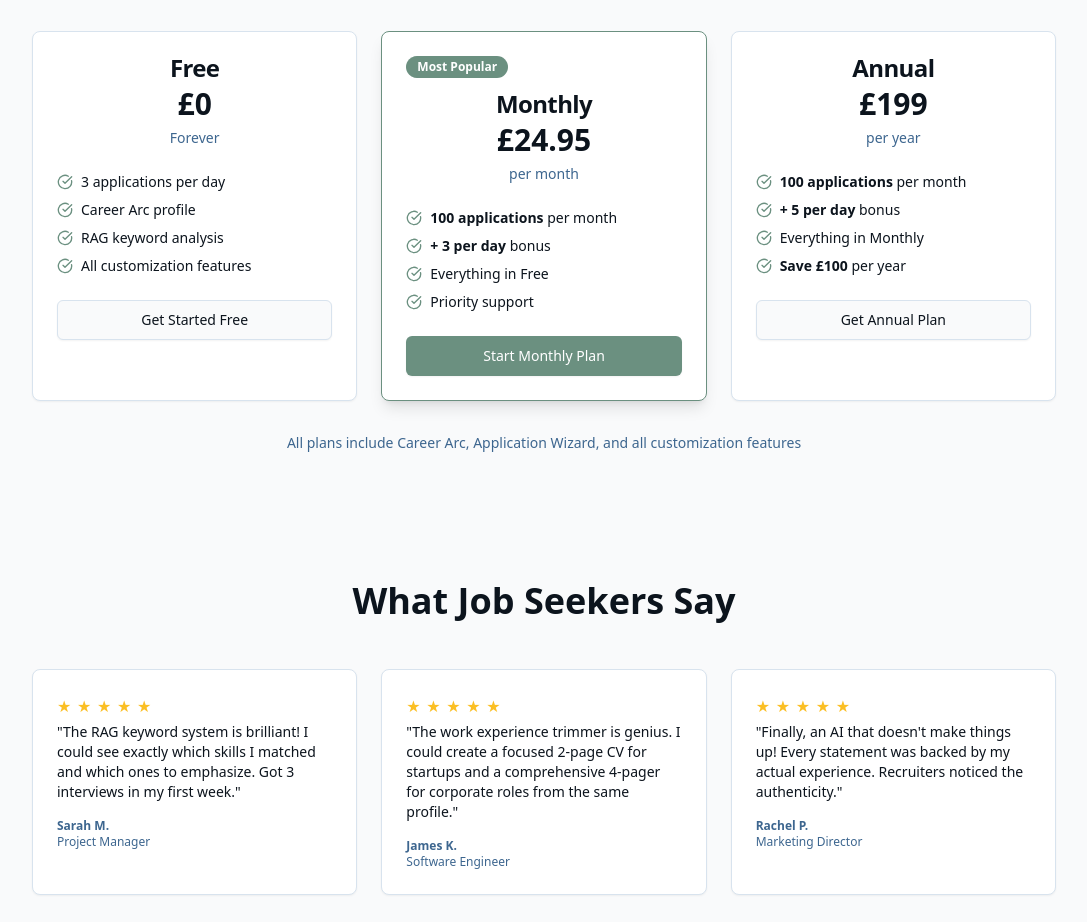
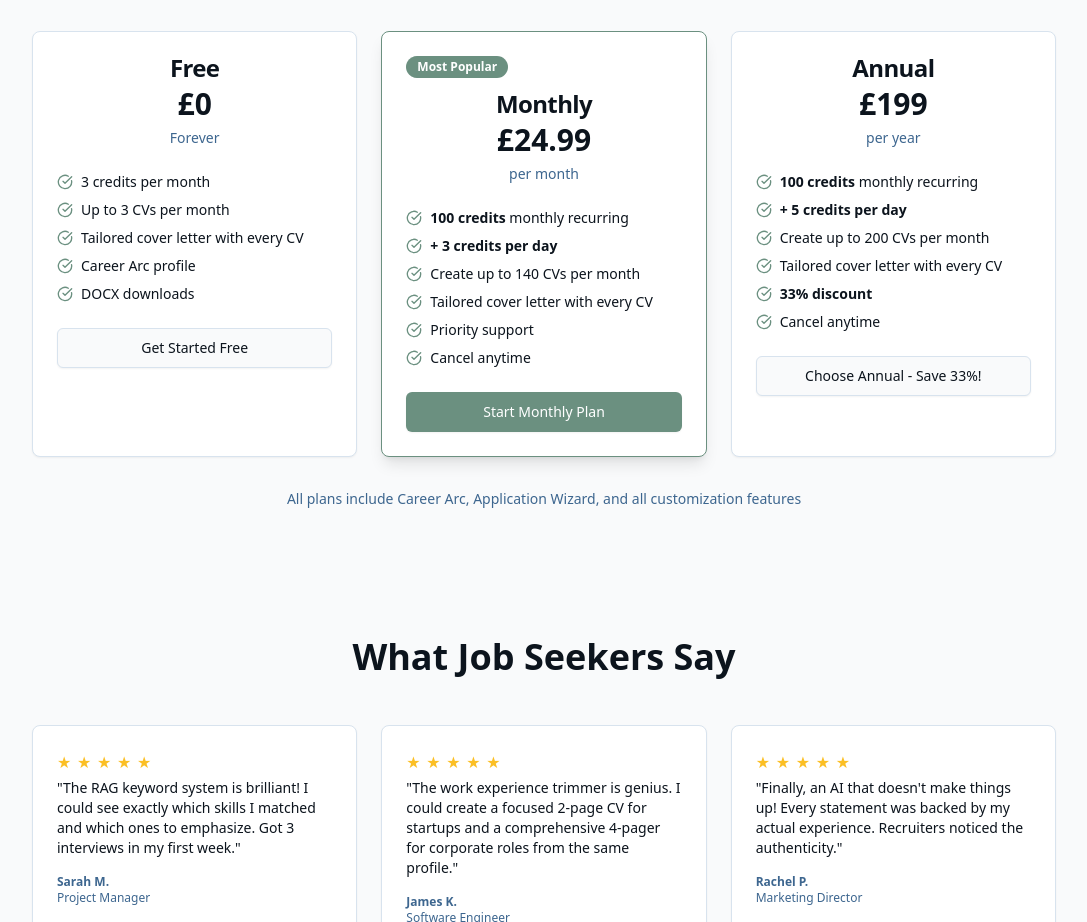
Before and after one commit to Kunle123/C5Frontend, a React (Vite) app in the folder frontend/: page /landing-alternate in a window 1280 px wide. Shown: the part 7080-8002 px from the top of the page, without its empty margins (96-1183 px from the left). Built offline with nearby package versions, Linux system fonts and the light colour scheme; no server answers.

Commit message:
fix: update pricing to match actual plans - Free (3/month), Monthly (£24.99, 100+3/day=140), Annual (£199, 100+5/day=200, 33% off)

```diff
--- a/frontend/src/pages/LandingAlternate.tsx
+++ b/frontend/src/pages/LandingAlternate.tsx
@@ -718,7 +718,15 @@ const LandingAlternate = () => {
                 <ul className="space-y-2 text-sm text-left">
                   <li className="flex items-center gap-2">
                     <CheckCircle className="w-4 h-4" style={{ color: brandColor }} />
-                    <span>3 applications per day</span>
+                    <span>3 credits per month</span>
+                  </li>
+                  <li className="flex items-center gap-2">
+                    <CheckCircle className="w-4 h-4" style={{ color: brandColor }} />
+                    <span>Up to 3 CVs per month</span>
+                  </li>
+                  <li className="flex items-center gap-2">
+                    <CheckCircle className="w-4 h-4" style={{ color: brandColor }} />
+                    <span>Tailored cover letter with every CV</span>
                   </li>
                   <li className="flex items-center gap-2">
                     <CheckCircle className="w-4 h-4" style={{ color: brandColor }} />
@@ -726,11 +734,7 @@ const LandingAlternate = () => {
                   </li>
                   <li className="flex items-center gap-2">
                     <CheckCircle className="w-4 h-4" style={{ color: brandColor }} />
-                    <span>RAG keyword analysis</span>
-                  </li>
-                  <li className="flex items-center gap-2">
-                    <CheckCircle className="w-4 h-4" style={{ color: brandColor }} />
-                    <span>All customization features</span>
+                    <span>DOCX downloads</span>
                   </li>
                 </ul>
                 <Button className="w-full mt-6" variant="outline" asChild>
@@ -743,30 +747,38 @@ const LandingAlternate = () => {
               <CardHeader>
                 <Badge className="w-fit mb-2">Most Popular</Badge>
                 <CardTitle>Monthly</CardTitle>
-                <div className="text-3xl font-bold mt-2">£24.95</div>
+                <div className="text-3xl font-bold mt-2">£24.99</div>
                 <p className="text-sm text-muted-foreground">per month</p>
               </CardHeader>
               <CardContent>
                 <ul className="space-y-2 text-sm text-left">
                   <li className="flex items-center gap-2">
                     <CheckCircle className="w-4 h-4" style={{ color: brandColor }} />
-                    <span><strong>100 applications</strong> per month</span>
+                    <span><strong>100 credits</strong> monthly recurring</span>
                   </li>
                   <li className="flex items-center gap-2">
                     <CheckCircle className="w-4 h-4" style={{ color: brandColor }} />
-                    <span><strong>+ 3 per day</strong> bonus</span>
+                    <span><strong>+ 3 credits per day</strong></span>
                   </li>
                   <li className="flex items-center gap-2">
                     <CheckCircle className="w-4 h-4" style={{ color: brandColor }} />
-                    <span>Everything in Free</span>
+                    <span>Create up to 140 CVs per month</span>
+                  </li>
+                  <li className="flex items-center gap-2">
+                    <CheckCircle className="w-4 h-4" style={{ color: brandColor }} />
+                    <span>Tailored cover letter with every CV</span>
                   </li>
                   <li className="flex items-center gap-2">
                     <CheckCircle className="w-4 h-4" style={{ color: brandColor }} />
                     <span>Priority support</span>
                   </li>
+                  <li className="flex items-center gap-2">
+                    <CheckCircle className="w-4 h-4" style={{ color: brandColor }} />
+                    <span>Cancel anytime</span>
+                  </li>
                 </ul>
                 <Button className="w-full mt-6" asChild>
-                  <a href="/signup">Start Monthly Plan</a>
+                  <a href="/pricing">Start Monthly Plan</a>
                 </Button>
               </CardContent>
             </Card>
@@ -781,23 +793,31 @@ const LandingAlternate = () => {
                 <ul className="space-y-2 text-sm text-left">
                   <li className="flex items-center gap-2">
                     <CheckCircle className="w-4 h-4" style={{ color: brandColor }} />
-                    <span><strong>100 applications</strong> per month</span>
+                    <span><strong>100 credits</strong> monthly recurring</span>
                   </li>
                   <li className="flex items-center gap-2">
                     <CheckCircle className="w-4 h-4" style={{ color: brandColor }} />
-                    <span><strong>+ 5 per day</strong> bonus</span>
+                    <span><strong>+ 5 credits per day</strong></span>
                   </li>
                   <li className="flex items-center gap-2">
                     <CheckCircle className="w-4 h-4" style={{ color: brandColor }} />
-                    <span>Everything in Monthly</span>
+                    <span>Create up to 200 CVs per month</span>
                   </li>
                   <li className="flex items-center gap-2">
                     <CheckCircle className="w-4 h-4" style={{ color: brandColor }} />
-                    <span><strong>Save £100</strong> per year</span>
+                    <span>Tailored cover letter with every CV</span>
+                  </li>
+                  <li className="flex items-center gap-2">
+                    <CheckCircle className="w-4 h-4" style={{ color: brandColor }} />
+                    <span><strong>33% discount</strong></span>
+                  </li>
+                  <li className="flex items-center gap-2">
+                    <CheckCircle className="w-4 h-4" style={{ color: brandColor }} />
+                    <span>Cancel anytime</span>
                   </li>
                 </ul>
                 <Button className="w-full mt-6" variant="outline" asChild>
-                  <a href="/signup">Get Annual Plan</a>
+                  <a href="/pricing">Choose Annual - Save 33%!</a>
                 </Button>
               </CardContent>
             </Card>
```
